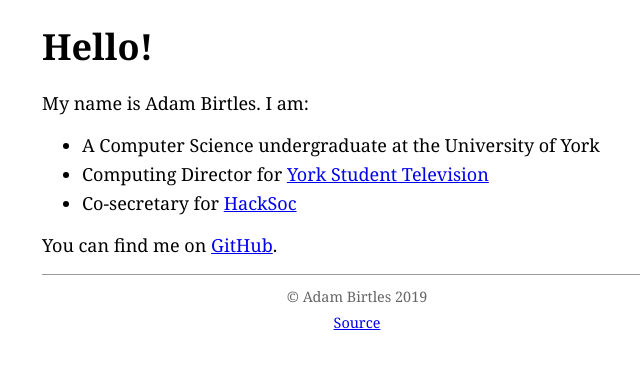
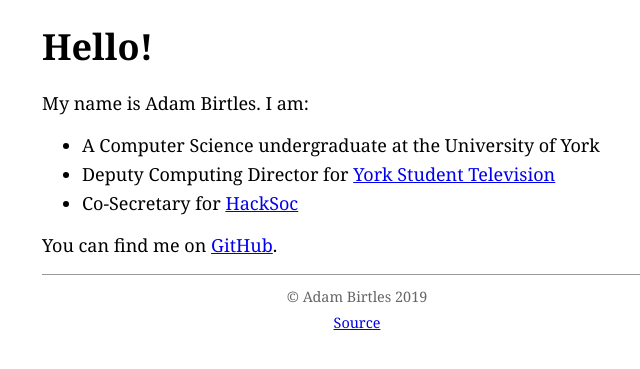
Before and after one commit to adambirtles/adambirtles.com, a Jekyll site: the page built from index.md, in a window 1280 px wide. Shown: the top 369 px of the page, without its empty margins (283-923 px from the left). Built offline with Jekyll 4.4.1, drawn with Linux system fonts in a browser that asks for light colours; our own code applies the rules of GitHub Pages for plain Markdown files.

Commit message:
Update YSTV position

```diff
--- a/index.md
+++ b/index.md
@@ -11,8 +11,8 @@ sitemap:
 My name is Adam Birtles. I am:
 
 - A Computer Science undergraduate at the University of York
-- Computing Director for [York Student Television][ystv]
-- Co-secretary for [HackSoc][hacksoc]
+- Deputy Computing Director for [York Student Television][ystv]
+- Co-Secretary for [HackSoc][hacksoc]
 
 You can find me on [GitHub][github].
 
```
